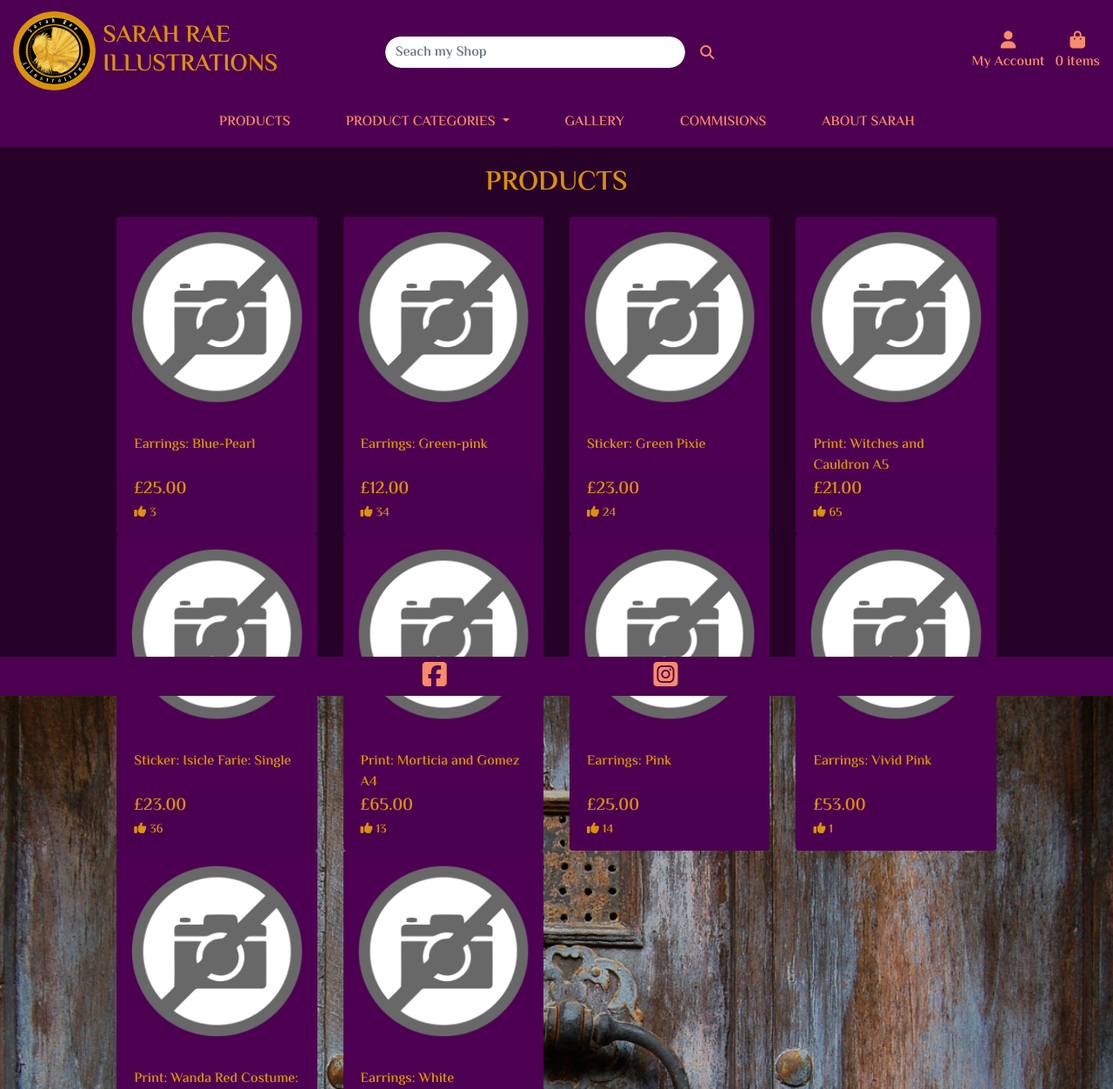
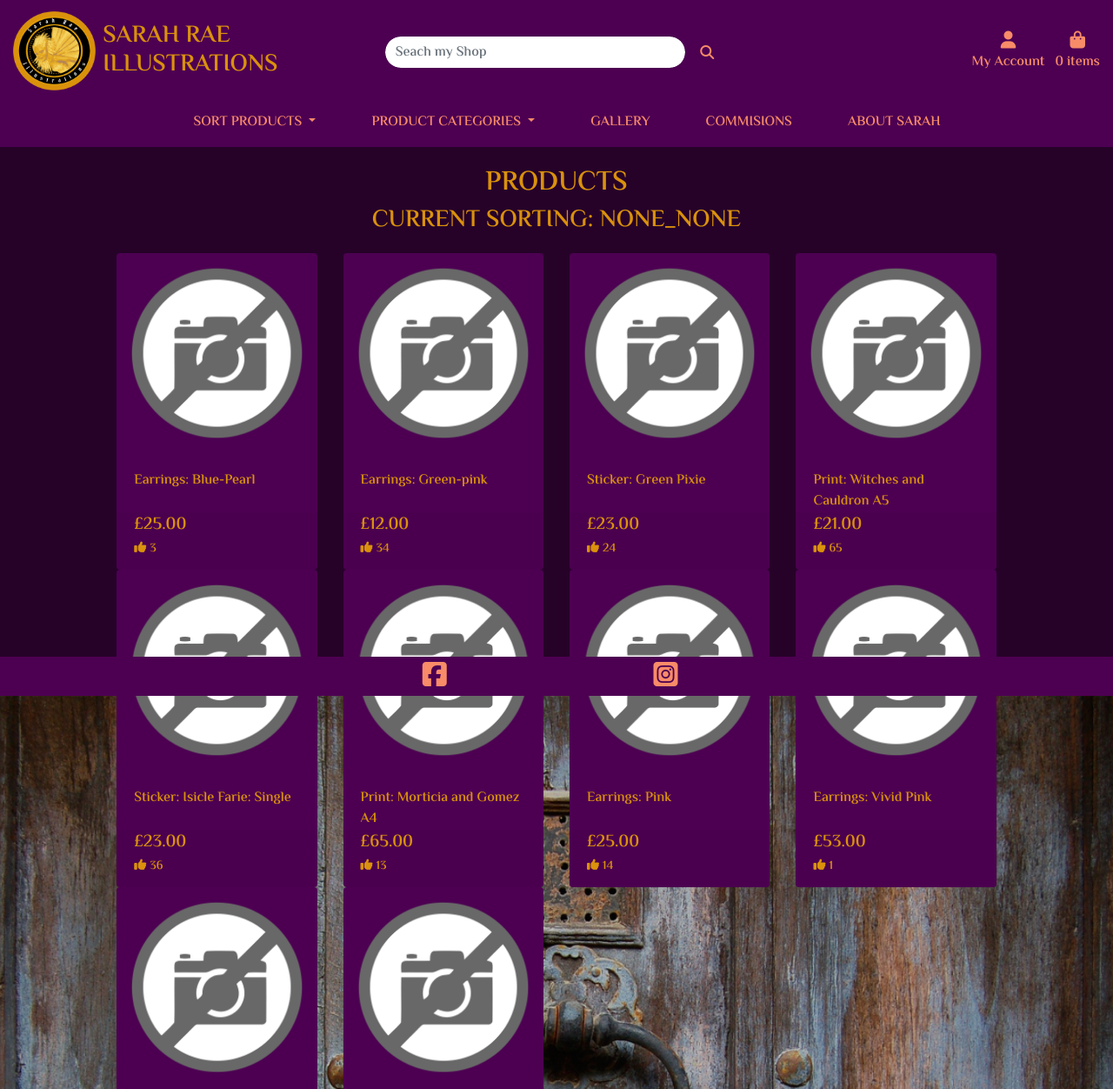
Before and after one commit to mikerae/sarah-rae-illustrations, a Django app: page /shop/ in a window 1280 px wide. Shown: the top 1252 px of the page at 87% size. Run offline with Django 3.2, Linux system fonts and the light colour scheme; data comes from the database, SQL or seed files in the repository; some libraries are stand-ins or nearby versions.

Commit message:
Add basic sorting to shop.html

```diff
--- a/requirements.txt
+++ b/requirements.txt
@@ -1,5 +1,5 @@
 asgiref==3.7.2
-Django==3.2.19
+Django==3.2.20
 django-allauth==0.41.0
 oauthlib==3.2.2
 Pillow==10.0.0
--- a/shop/templates/shop/shop.html
+++ b/shop/templates/shop/shop.html
@@ -15,6 +15,7 @@
     <div class="row">
         <div class="col  text-center mt-3">
             <h2 class="logo-font logo-text">Products</h2>
+            <h3 class="logo-font logo-text">Current Sorting: {{ current_sorting }}</h3>
         </div>
     </div>
     <div class="row">
--- a/shop/views.py
+++ b/shop/views.py
@@ -12,8 +12,24 @@ def shop(request):
     products = Product.objects.all()
     query = None
     category = None
+    sort = None
+    direction = None
 
     if request.GET:
+
+        if 'sort' in request.GET:
+            sortkey = request.GET['sort']
+            sort = sortkey
+            if sortkey == 'name':
+                sortkey = 'lower_name'
+                products = products.annotate(lower_name=Lower('name'))
+            if sortkey == 'category':
+                sortkey = 'category__name'
+            if 'direction' in request.GET:
+                direction = request.GET['direction']
+                if direction == 'desc':
+                    sortkey = f'-{sortkey}'
+            products = products.order_by(sortkey)
 
         if 'category' in request.GET:
             category = request.GET['category']
@@ -34,11 +50,14 @@ def shop(request):
                 ) | Q(description__icontains=query)
             products = products.filter(queries)
 
+    current_sorting = f'{sort}_{direction}'
+
     context = {
         'site_area': site_area,
         'products': products,
         'search_term': query,
         'current_category': category,
+        'current_sorting': current_sorting
     }
 
     return render(request, 'shop/shop.html', context)
--- a/templates/includes/shop-nav.html
+++ b/templates/includes/shop-nav.html
@@ -1,9 +1,21 @@
 <div class="collapse navbar-collapse" id="main-nav">
     <ul class="navbar-nav w-auto mx-auto">
-        <li class="nav-item">
-            <a class="logo-font font-weight-bold nav-link text-sri mr-5" href="#" id="">
-                Products
+        <li class="nav-item dropdown">
+            <a class="logo-font dropdown-toggle font-weight-bold nav-link text-sri mr-5" role="button" href="#"
+                id="sort-product-items-link" data-toggle="dropdown" aria-haspopup="true" aria-expanded="false">
+                Sort Products
             </a>
+            <ul class="dropdown-menu" area-labelledby="sort-product-items-link">
+                <li>
+                    <a class="dropdown-item" href="{% url 'shop' %}?sort=price&direction=asc">By Price</a>
+                </li>
+                <li>
+                    <a class="dropdown-item" href="{% url 'shop' %}?sort=likes&direction=desc">By Likes</a>
+                </li>
+                <li>
+                    <a class="dropdown-item" href="{% url 'shop' %}?sort=category&direction=asc">By Category</a>
+                </li>
+            </ul>
         </li>
 
         <li class="nav-item dropdown">
```
